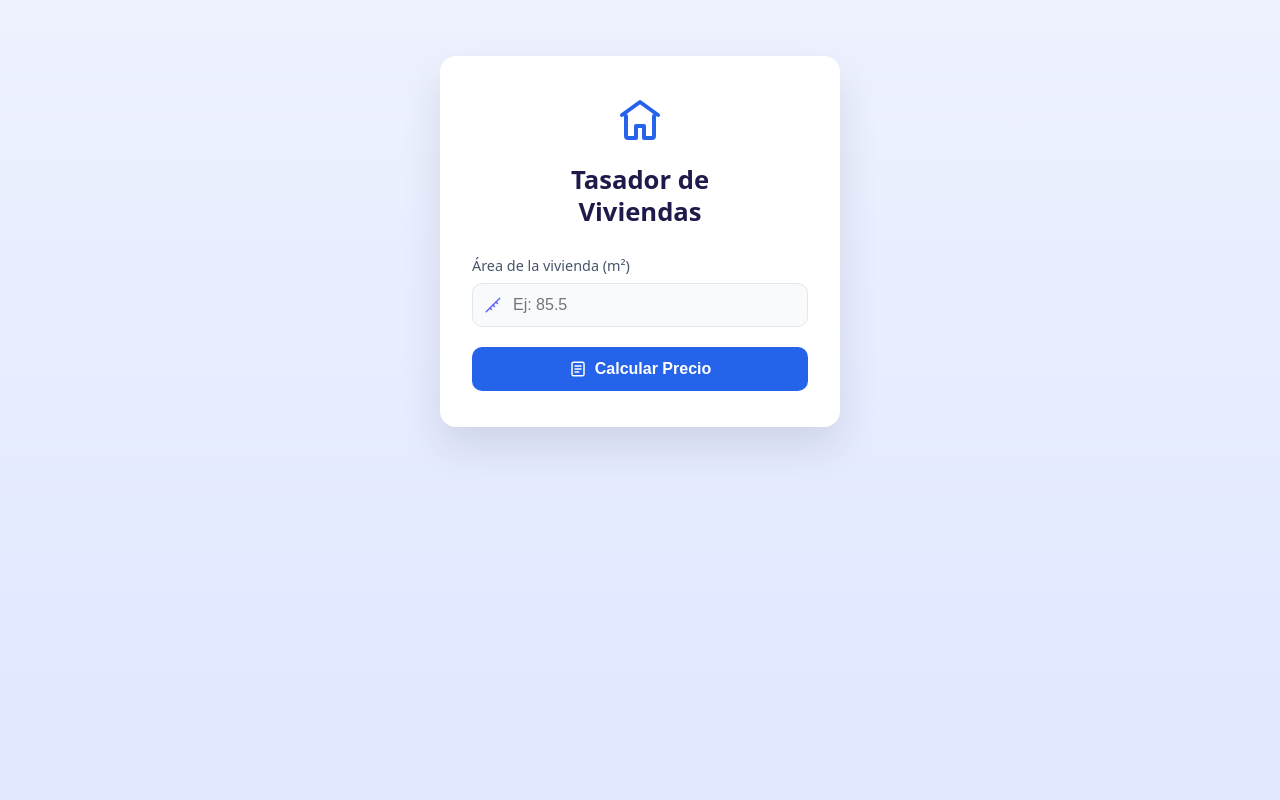
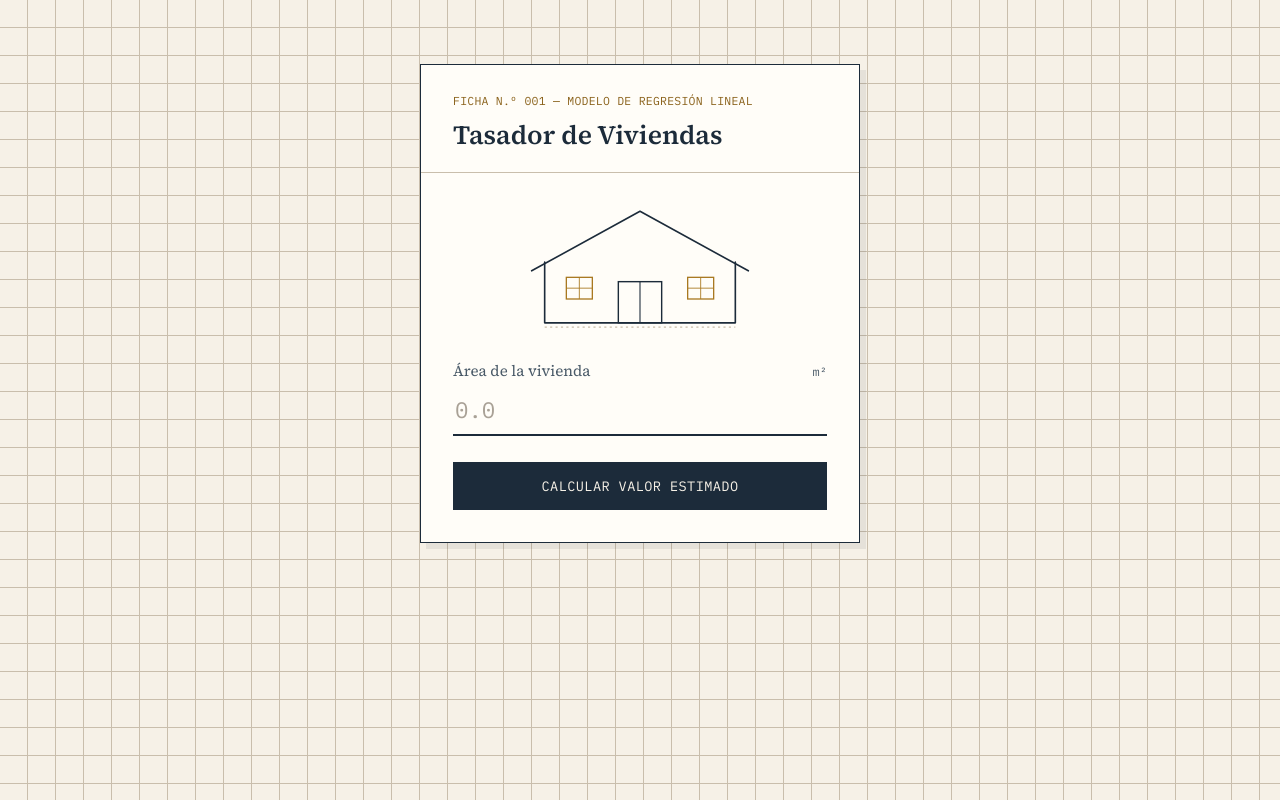
Before and after one commit to juanjoseocampo021-lgtm/taller3_fastapi, a Django app: page / in a window 1280 px wide. Run offline with Django 4.2, Linux system fonts and the light colour scheme.

Commit message:
Rediseño de la ficha de avalúo

```diff
--- a/taller3_pyml/Modelos_ML/RegresionLineal/frontend/prediccion/templates/prediccion/index.html
+++ b/taller3_pyml/Modelos_ML/RegresionLineal/frontend/prediccion/templates/prediccion/index.html
@@ -2,190 +2,236 @@
 <html lang="es">
 <head>
     <meta charset="UTF-8">
-    <title>Tasador de Viviendas</title>
+    <meta name="viewport" content="width=device-width, initial-scale=1">
+    <title>Ficha de Avalúo · Tasador de Viviendas</title>
+    <link rel="preconnect" href="https://fonts.googleapis.com">
+    <link href="https://fonts.googleapis.com/css2?family=Source+Serif+4:opsz,wght@8..60,400;8..60,600;8..60,700&family=IBM+Plex+Mono:wght@400;500;600&display=swap" rel="stylesheet">
     <style>
+        :root {
+            --paper: #f6f1e7;
+            --card: #fffdf8;
+            --ink: #1c2b3a;
+            --ink-soft: #4a5a68;
+            --line: #c9beac;
+            --gold: #a8781f;
+            --gold-dark: #8a611a;
+            --terracotta: #9c4a3a;
+            --terracotta-bg: #f7ece9;
+        }
         * { box-sizing: border-box; }
         body {
-            font-family: system-ui, -apple-system, "Segoe UI", sans-serif;
-            background: linear-gradient(180deg, #eef2ff 0%, #e0e7ff 100%);
-            color: #1e293b;
+            font-family: "Source Serif 4", Georgia, serif;
+            background: var(--paper);
+            background-image:
+                linear-gradient(var(--line) 1px, transparent 1px),
+                linear-gradient(90deg, var(--line) 1px, transparent 1px);
+            background-size: 28px 28px;
+            background-position: -1px -1px;
+            color: var(--ink);
             display: flex;
             justify-content: center;
             align-items: flex-start;
             min-height: 100vh;
-            padding: 56px 16px;
+            padding: 64px 16px;
             margin: 0;
         }
-        .card {
-            background: #ffffff;
-            border-radius: 16px;
-            padding: 36px 32px;
-            max-width: 400px;
+        .sheet {
+            background: var(--card);
+            border: 1px solid var(--ink);
+            max-width: 440px;
             width: 100%;
-            box-shadow: 0 20px 40px rgba(30, 41, 59, 0.12);
-            text-align: center;
+            box-shadow: 6px 6px 0 rgba(28, 43, 58, 0.08);
         }
-        .icon-house {
-            width: 56px;
-            height: 56px;
-            margin: 0 auto 16px;
+        .sheet-head {
+            padding: 28px 32px 20px;
+            border-bottom: 1px solid var(--line);
+        }
+        .kicker {
+            font-family: "IBM Plex Mono", monospace;
+            font-size: 0.72rem;
+            letter-spacing: 0.02em;
+            color: var(--gold-dark);
+            margin: 0 0 10px;
+        }
+        h1 {
+            font-size: 1.65rem;
+            font-weight: 600;
+            margin: 0;
+            line-height: 1.3;
+            color: var(--ink);
+        }
+        .sketch {
+            padding: 22px 32px 4px;
             display: flex;
-            align-items: center;
             justify-content: center;
         }
-        h1 {
-            font-size: 1.6rem;
-            font-weight: 700;
-            margin: 0 0 28px;
-            color: #1e1b4b;
-            line-height: 1.25;
+        .sketch svg { width: 100%; max-width: 260px; height: auto; }
+        .sheet-body { padding: 20px 32px 32px; }
+        .field-row {
+            display: flex;
+            justify-content: space-between;
+            align-items: baseline;
+            margin-bottom: 8px;
         }
         label {
-            display: block;
-            text-align: left;
-            margin-bottom: 8px;
-            font-size: 0.9rem;
-            color: #475569;
+            font-size: 0.95rem;
+            color: var(--ink-soft);
         }
-        .input-wrap {
-            position: relative;
-            margin-bottom: 20px;
+        .field-unit {
+            font-family: "IBM Plex Mono", monospace;
+            font-size: 0.75rem;
+            color: var(--ink-soft);
         }
-        .input-wrap svg {
-            position: absolute;
-            left: 12px;
-            top: 50%;
-            transform: translateY(-50%);
-            color: #6366f1;
+        .input-line {
+            border-bottom: 2px solid var(--ink);
+            margin-bottom: 26px;
         }
         input[type="number"] {
             width: 100%;
-            padding: 12px 12px 12px 40px;
-            border-radius: 10px;
-            border: 1px solid #e2e8f0;
-            background: #f8fafc;
-            color: #1e293b;
-            font-size: 1rem;
+            border: none;
+            background: transparent;
+            padding: 6px 2px 10px;
+            font-family: "IBM Plex Mono", monospace;
+            font-size: 1.4rem;
+            color: var(--ink);
         }
-        input[type="number"]:focus {
-            outline: none;
-            border-color: #6366f1;
-            background: #fff;
-        }
+        input[type="number"]:focus { outline: none; }
+        input[type="number"]:focus-visible { outline: 2px solid var(--gold); outline-offset: 3px; }
+        input::placeholder { color: #a9a196; }
+
         button {
             width: 100%;
-            padding: 13px 12px;
-            border-radius: 10px;
-            border: none;
-            background: #2563eb;
-            color: white;
-            font-size: 1rem;
+            padding: 14px 12px;
+            border: 1px solid var(--ink);
+            background: var(--ink);
+            color: var(--paper);
+            font-family: "IBM Plex Mono", monospace;
+            font-size: 0.85rem;
+            letter-spacing: 0.03em;
+            cursor: pointer;
+            transition: background 0.15s ease, color 0.15s ease;
+        }
+        button:hover { background: var(--gold-dark); border-color: var(--gold-dark); }
+        button:focus-visible { outline: 2px solid var(--gold); outline-offset: 3px; }
+
+        .resultado {
+            margin-top: 26px;
+            border: 1px solid var(--gold);
+            position: relative;
+            padding: 18px 20px 20px;
+        }
+        .resultado::before {
+            content: "AVALÚO";
+            position: absolute;
+            top: -10px;
+            left: 16px;
+            background: var(--card);
+            padding: 0 8px;
+            font-family: "IBM Plex Mono", monospace;
+            font-size: 0.68rem;
+            letter-spacing: 0.06em;
+            color: var(--gold-dark);
+        }
+        .resultado .linea {
+            display: flex;
+            justify-content: space-between;
+            font-family: "IBM Plex Mono", monospace;
+            font-size: 0.85rem;
+            color: var(--ink-soft);
+            padding: 6px 0;
+            border-bottom: 1px dashed var(--line);
+        }
+        .resultado .linea:last-of-type { border-bottom: none; }
+        .resultado .valor {
+            color: var(--ink);
+            font-weight: 500;
+        }
+        .resultado .precio-total {
+            margin-top: 10px;
+            padding-top: 12px;
+            border-top: 1px solid var(--ink);
+            display: flex;
+            justify-content: space-between;
+            align-items: baseline;
+        }
+        .resultado .precio-total .label { font-size: 0.85rem; color: var(--ink-soft); }
+        .resultado .precio-total .monto {
+            font-family: "IBM Plex Mono", monospace;
+            font-size: 1.5rem;
             font-weight: 600;
-            cursor: pointer;
-            display: flex;
-            align-items: center;
-            justify-content: center;
-            gap: 8px;
+            color: var(--gold-dark);
         }
-        button:hover {
-            background: #1d4ed8;
+
+        .error {
+            margin-top: 26px;
+            padding: 14px 18px;
+            border-left: 3px solid var(--terracotta);
+            background: var(--terracotta-bg);
+            color: var(--terracotta);
+            font-size: 0.92rem;
+            line-height: 1.45;
         }
-        .resultado {
-            margin-top: 24px;
-            padding: 18px;
-            border-radius: 12px;
-            background: #eef6f6;
-            border: 1px solid #cbe3e0;
-            text-align: left;
-        }
-        .resultado .titulo {
-            display: flex;
-            align-items: center;
-            gap: 8px;
-            font-weight: 700;
-            color: #0f172a;
-            margin-bottom: 8px;
-        }
-        .resultado .titulo svg {
-            color: #16a34a;
-            flex-shrink: 0;
-        }
-        .resultado p {
-            margin: 0;
-            color: #334155;
-            font-size: 0.95rem;
-            line-height: 1.4;
-        }
-        .resultado .precio {
-            font-weight: 700;
-            color: #0f172a;
-        }
-        .error {
-            margin-top: 24px;
-            padding: 16px;
-            border-radius: 10px;
-            background: #fef2f2;
-            border: 1px solid #fecaca;
-            color: #b91c1c;
-            font-size: 0.9rem;
-            text-align: left;
+
+        @media (prefers-reduced-motion: reduce) {
+            button { transition: none; }
         }
     </style>
 </head>
 <body>
-    <div class="card">
-        <div class="icon-house">
-            <svg width="48" height="48" viewBox="0 0 24 24" fill="none" stroke="#2563eb" stroke-width="2" stroke-linecap="round" stroke-linejoin="round">
-                <path d="M3 9.5 12 3l9 6.5"></path>
-                <path d="M5 10v10a1 1 0 0 0 1 1h4v-6h4v6h4a1 1 0 0 0 1-1V10"></path>
+    <div class="sheet">
+        <div class="sheet-head">
+            <p class="kicker">FICHA N.º 001 — MODELO DE REGRESIÓN LINEAL</p>
+            <h1>Tasador de Viviendas</h1>
+        </div>
+
+        <div class="sketch">
+            <svg viewBox="0 0 240 130" fill="none" xmlns="http://www.w3.org/2000/svg">
+                <path d="M20 70 L120 15 L220 70" stroke="#1c2b3a" stroke-width="1.5" stroke-linecap="round" stroke-linejoin="round"/>
+                <path d="M32 62 V118 H208 V62" stroke="#1c2b3a" stroke-width="1.5" stroke-linecap="round" stroke-linejoin="round"/>
+                <rect x="100" y="80" width="40" height="38" stroke="#1c2b3a" stroke-width="1.3"/>
+                <line x1="120" y1="80" x2="120" y2="118" stroke="#1c2b3a" stroke-width="1"/>
+                <rect x="52" y="76" width="24" height="20" stroke="#a8781f" stroke-width="1.2"/>
+                <line x1="64" y1="76" x2="64" y2="96" stroke="#a8781f" stroke-width="0.8"/>
+                <line x1="52" y1="86" x2="76" y2="86" stroke="#a8781f" stroke-width="0.8"/>
+                <rect x="164" y="76" width="24" height="20" stroke="#a8781f" stroke-width="1.2"/>
+                <line x1="176" y1="76" x2="176" y2="96" stroke="#a8781f" stroke-width="0.8"/>
+                <line x1="164" y1="86" x2="188" y2="86" stroke="#a8781f" stroke-width="0.8"/>
+                <line x1="32" y1="122" x2="208" y2="122" stroke="#c9beac" stroke-width="1" stroke-dasharray="2 3"/>
             </svg>
         </div>
 
-        <h1>Tasador de<br>Viviendas</h1>
-
+        <div class="sheet-body">
             <form method="post">
                 {% csrf_token %}
-            <label for="area_m2">Área de la vivienda (m²)</label>
-            <div class="input-wrap">
-                <svg width="18" height="18" viewBox="0 0 24 24" fill="none" stroke="currentColor" stroke-width="2" stroke-linecap="round" stroke-linejoin="round">
-                    <path d="M21 3 3 21"></path>
-                    <path d="m16 8 2 2"></path>
-                    <path d="m12 12 2 2"></path>
-                    <path d="m8 16 2 2"></path>
-                </svg>
+                <div class="field-row">
+                    <label for="area_m2">Área de la vivienda</label>
+                    <span class="field-unit">m²</span>
+                </div>
+                <div class="input-line">
                     <input
                         type="number"
                         id="area_m2"
                         name="area_m2"
                         step="0.1"
                         min="0.1"
-                    placeholder="Ej: 85.5"
+                        placeholder="0.0"
                         value="{{ area_ingresada|default:'' }}"
                         required
                     >
                 </div>
-            <button type="submit">
-                <svg width="18" height="18" viewBox="0 0 24 24" fill="none" stroke="currentColor" stroke-width="2" stroke-linecap="round" stroke-linejoin="round">
-                    <rect x="4" y="3" width="16" height="18" rx="2"></rect>
-                    <path d="M8 8h8M8 12h8M8 16h5"></path>
-                </svg>
-                Calcular Precio
-            </button>
+                <button type="submit">CALCULAR VALOR ESTIMADO</button>
             </form>
 
             {% if resultado %}
             <div class="resultado">
-            <div class="titulo">
-                <svg width="20" height="20" viewBox="0 0 24 24" fill="none" stroke="currentColor" stroke-width="2" stroke-linecap="round" stroke-linejoin="round">
-                    <circle cx="12" cy="12" r="10"></circle>
-                    <path d="m9 12 2 2 4-4"></path>
-                </svg>
-                Predicción Exitosa
+                <div class="linea">
+                    <span>Área evaluada</span>
+                    <span class="valor">{{ resultado.area_m2 }} m²</span>
                 </div>
-            <p>
-                Una vivienda de {{ resultado.area_m2 }} m² tiene un valor estimado de:
-                <span class="precio">${{ resultado.predicted_price }}</span>
-            </p>
+                <div class="precio-total">
+                    <span class="label">Valor estimado</span>
+                    <span class="monto">${{ resultado.predicted_price }}</span>
+                </div>
             </div>
             {% endif %}
 
@@ -193,5 +239,6 @@
             <div class="error">{{ error }}</div>
             {% endif %}
         </div>
+    </div>
 </body>
 </html>
```
Lines whose indentation alone changed are shown as unchanged.
